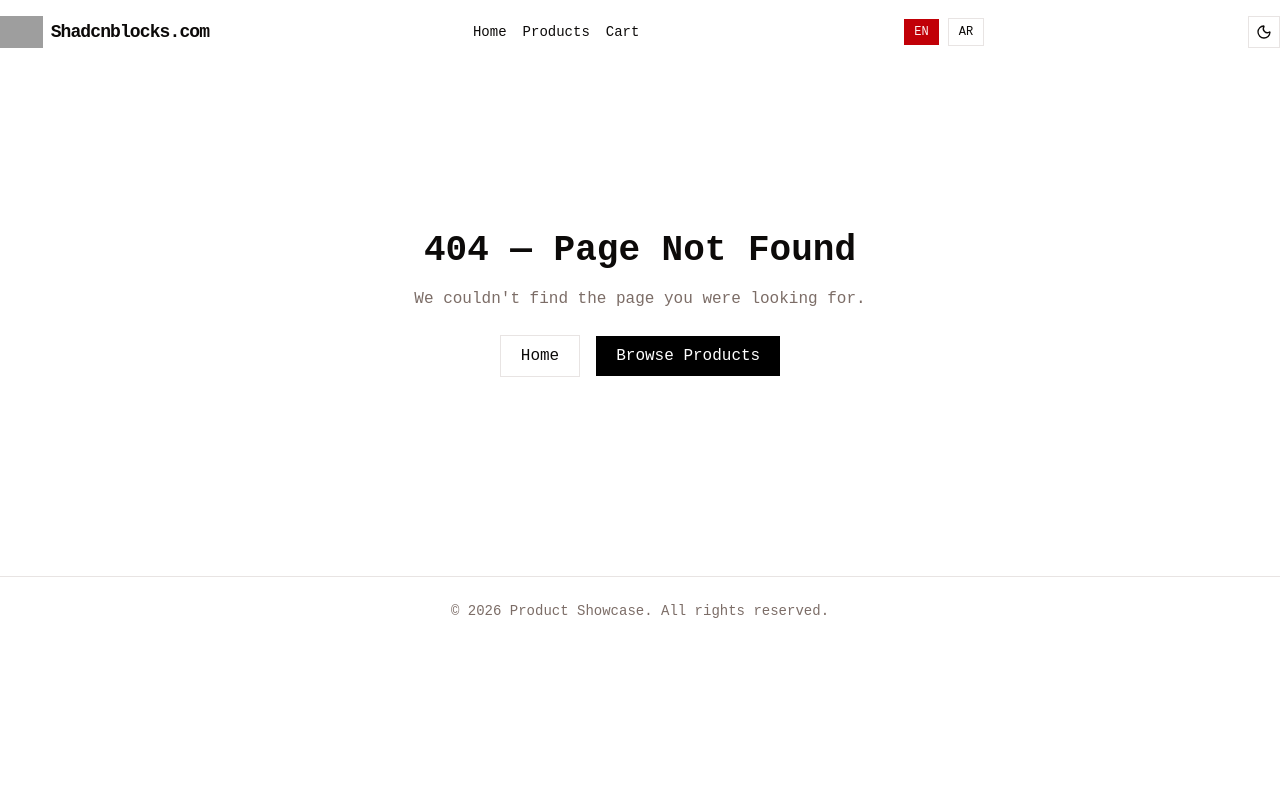
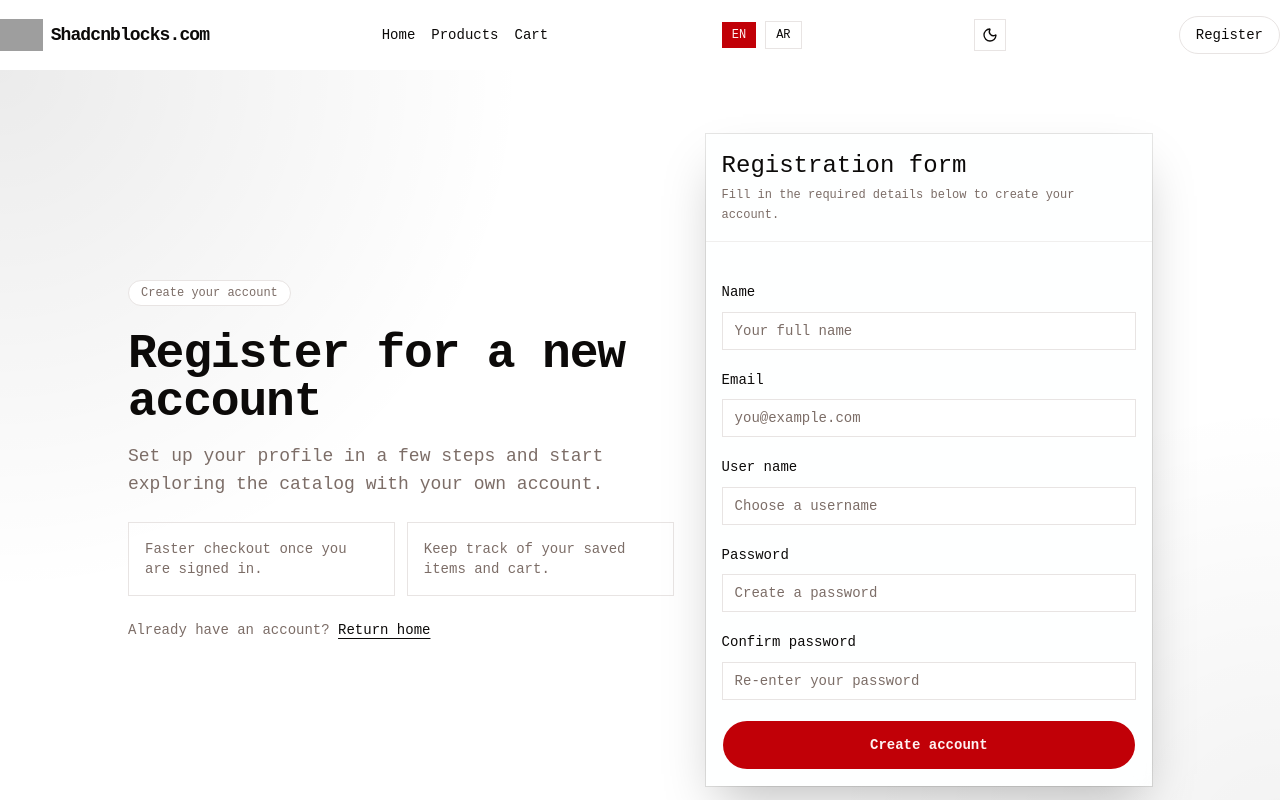
Before and after one commit to Ramadan-Elgamal/React_labs, a React (Vite) app in the folder lab2/: page /register in a window 1280 px wide. Before the commit this address had no page. Shown: the top 800 px of the page. Built offline with nearby package versions, Linux system fonts and the light colour scheme; grey boxes are pictures that could not be loaded.

Commit message:
feat: add registration page and validation schema with Zod

```diff
--- a/lab2/package.json
+++ b/lab2/package.json
@@ -28,6 +28,7 @@
     "tailwind-merge": "^3.6.0",
     "tailwindcss": "^4.3.0",
     "tw-animate-css": "^1.4.0",
+    "zod": "^4.4.3",
     "zustand": "^5.0.13"
   },
   "devDependencies": {
--- a/lab2/src/components/NavBar.jsx
+++ b/lab2/src/components/NavBar.jsx
@@ -80,6 +80,10 @@ const Navbar = ({
           >
             {theme === "dark" ? <Sun className="size-4" /> : <Moon className="size-4" />}
           </Button>
+
+          <NavLink to="/register" className="rounded-full border border-border px-4 py-2 text-sm font-medium hover:bg-muted">
+              Register
+            </NavLink>
         </nav>
       </div>
     </section>
--- a/lab2/src/main.jsx
+++ b/lab2/src/main.jsx
@@ -11,6 +11,7 @@ import {
 import ProductDetails from './pages/ProductDetails.jsx'
 import NotFound from './pages/NotFound.jsx'
 import Cart from './pages/Cart.jsx'
+import Register from './pages/Register.jsx'
 import { Provider } from 'react-redux';
 import { store } from './store/RTK/store';
 import { LanguageProvider } from './store/context/LanguageContext.jsx';
@@ -54,6 +55,13 @@ let router = createBrowserRouter([
           const module = await import('./pages/Cart.jsx');
           return { Component: module.default };
         },
+      },
+      {
+        path: "register",
+        async lazy() {
+          const module = await import('./pages/Register.jsx');
+          return { Component: module.default };
+        },
       }
     ],
   },
--- /dev/null
+++ b/lab2/src/pages/Register.jsx
@@ -0,0 +1,139 @@
+import { Link } from 'react-router'
+import { useNavigate } from 'react-router'
+import { useState } from 'react'
+import { Button } from '@/components/ui/button'
+import {
+  Card,
+  CardContent,
+  CardDescription,
+  CardHeader,
+  CardTitle,
+} from '@/components/ui/card'
+import { RegisterSchema } from '@/schemas/RegisterSchema'
+
+const fieldStyle =
+  'mt-2 w-full rounded-none border border-border bg-background px-3 py-2 text-sm text-foreground outline-none transition-colors placeholder:text-muted-foreground focus:border-ring focus:ring-1 focus:ring-ring/50'
+
+const Register = () => {
+  const navigate = useNavigate()
+  const [errors, setErrors] = useState({})
+
+  const handleSubmit = (event) => {
+    event.preventDefault()
+
+    const formData = new FormData(event.currentTarget)
+    const values = Object.fromEntries(formData.entries())
+    const result = RegisterSchema.safeParse(values)
+
+    if (!result.success) {
+      const nextErrors = result.error.flatten().fieldErrors
+      setErrors(nextErrors)
+      return
+    }
+
+    setErrors({})
+    alert('Registration successful')
+    navigate('/')
+  }
+
+  const getFieldError = (fieldName) => errors?.[fieldName]?.[0]
+
+  return (
+    <main className="relative overflow-hidden py-12 sm:py-16">
+      <div className="absolute inset-0 -z-10 bg-[radial-gradient(circle_at_top_left,rgba(0,0,0,0.08),transparent_35%),radial-gradient(circle_at_bottom_right,rgba(0,0,0,0.05),transparent_30%)] dark:bg-[radial-gradient(circle_at_top_left,rgba(255,255,255,0.08),transparent_35%),radial-gradient(circle_at_bottom_right,rgba(255,255,255,0.05),transparent_30%)]" />
+
+      <section className="container mx-auto px-6">
+        <div className="mx-auto grid max-w-5xl gap-8 lg:grid-cols-[1.1fr_0.9fr] lg:items-center">
+          <div className="space-y-6">
+            <span className="inline-flex rounded-full border border-border bg-card px-3 py-1 text-xs font-medium text-muted-foreground">
+              Create your account
+            </span>
+            <div className="space-y-4">
+              <h1 className="text-4xl font-extrabold tracking-tight sm:text-5xl">
+                Register for a new account
+              </h1>
+              <p className="max-w-xl text-base leading-7 text-muted-foreground sm:text-lg">
+                Set up your profile in a few steps and start exploring the catalog with your own account.
+              </p>
+            </div>
+
+            <div className="grid gap-3 text-sm text-muted-foreground sm:grid-cols-2">
+              <div className="rounded-2xl border border-border bg-card/70 p-4">
+                Faster checkout once you are signed in.
+              </div>
+              <div className="rounded-2xl border border-border bg-card/70 p-4">
+                Keep track of your saved items and cart.
+              </div>
+            </div>
+
+            <p className="text-sm text-muted-foreground">
+              Already have an account?{' '}
+              <Link to="/" className="font-medium text-foreground underline underline-offset-4">
+                Return home
+              </Link>
+            </p>
+          </div>
+
+          <Card className="border-border/70 bg-card/90 shadow-2xl backdrop-blur">
+            <CardHeader className="border-b border-border/60 pb-6">
+              <CardTitle className="text-2xl">Registration form</CardTitle>
+              <CardDescription>
+                Fill in the required details below to create your account.
+              </CardDescription>
+            </CardHeader>
+
+            <CardContent className="space-y-5 pt-6">
+              <form className="space-y-5" onSubmit={handleSubmit} noValidate>
+                <div>
+                  <label htmlFor="name" className="text-sm font-medium text-foreground">
+                    Name
+                  </label>
+                  <input id="name" name="name" type="text" placeholder="Your full name" className={fieldStyle} aria-invalid={Boolean(getFieldError('name'))} />
+                  {getFieldError('name') && <p className="mt-1 text-sm text-red-500">{getFieldError('name')}</p>}
+                </div>
+
+                <div>
+                  <label htmlFor="email" className="text-sm font-medium text-foreground">
+                    Email
+                  </label>
+                  <input id="email" name="email" type="email" placeholder="you@example.com" className={fieldStyle} aria-invalid={Boolean(getFieldError('email'))} />
+                  {getFieldError('email') && <p className="mt-1 text-sm text-red-500">{getFieldError('email')}</p>}
+                </div>
+
+                <div>
+                  <label htmlFor="username" className="text-sm font-medium text-foreground">
+                    User name
+                  </label>
+                  <input id="username" name="username" type="text" placeholder="Choose a username" className={fieldStyle} aria-invalid={Boolean(getFieldError('username'))} />
+                  {getFieldError('username') && <p className="mt-1 text-sm text-red-500">{getFieldError('username')}</p>}
+                </div>
+
+                <div>
+                  <label htmlFor="password" className="text-sm font-medium text-foreground">
+                    Password
+                  </label>
+                  <input id="password" name="password" type="password" placeholder="Create a password" className={fieldStyle} aria-invalid={Boolean(getFieldError('password'))} />
+                  {getFieldError('password') && <p className="mt-1 text-sm text-red-500">{getFieldError('password')}</p>}
+                </div>
+
+                <div>
+                  <label htmlFor="confirmPassword" className="text-sm font-medium text-foreground">
+                    Confirm password
+                  </label>
+                  <input id="confirmPassword" name="confirmPassword" type="password" placeholder="Re-enter your password" className={fieldStyle} aria-invalid={Boolean(getFieldError('confirmPassword'))} />
+                  {getFieldError('confirmPassword') && <p className="mt-1 text-sm text-red-500">{getFieldError('confirmPassword')}</p>}
+                </div>
+
+                <Button type="submit" className="w-full rounded-full py-6 text-sm font-semibold">
+                  Create account
+                </Button>
+              </form>
+            </CardContent>
+          </Card>
+        </div>
+      </section>
+    </main>
+  )
+}
+
+export default Register
--- /dev/null
+++ b/lab2/src/schemas/RegisterSchema.js
@@ -0,0 +1,12 @@
+import * as z from "zod";
+
+export const RegisterSchema = z.object({
+    name: z.string().min(1, "Name is required"),
+    email: z.string().regex(/^[^\s@]+@[^\s@]+\.[^\s@]+$/, "Invalid email address"),
+    username: z.string().regex(/^[a-zA-Z0-9_]{3,}$/, "Username must be at least 3 characters and contain only letters, numbers, and underscores"),
+    password: z.string().regex(/^(?=.*[A-Za-z])(?=.*\d)[A-Za-z\d]{8,}$/, "Password must be at least 8 characters and contain at least one letter and one number"),
+    confirmPassword: z.string().min(8, "Confirm password must be at least 8 characters"),
+}).refine((data) => data.password === data.confirmPassword, {
+    message: "Passwords do not match",
+    path: ["confirmPassword"],
+})
```
Also changed, not shown: 1 other file (tests, documents, lock files or other folders).
